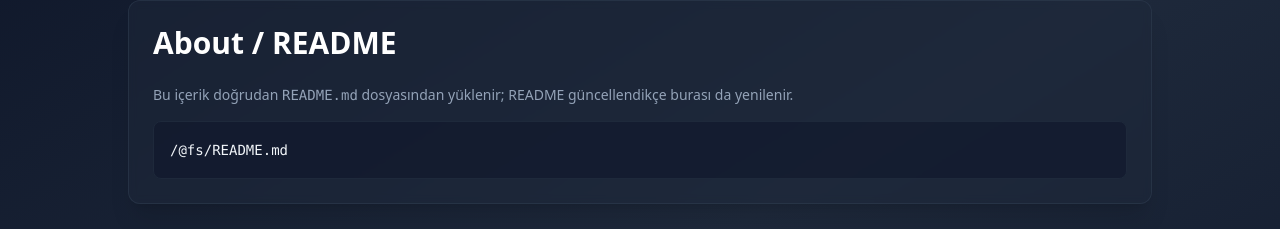
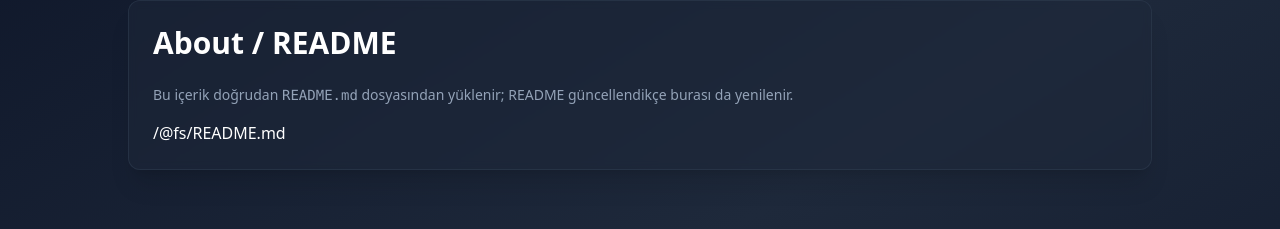
Before and after one commit to TunahanKicci/defi-rugpull-detector, a React (Vite) app in the folder frontend/: page /about in a window 1280 px wide. Shown: the part 113-342 px from the top of the page. Built offline with nearby package versions, Linux system fonts and the light colour scheme; no server answers.

Commit message:
home page renk düzeltmesi yapıldı

```diff
--- a/frontend/package.json
+++ b/frontend/package.json
@@ -14,8 +14,10 @@
     "lucide-react": "^0.300.0",
     "react": "^18.2.0",
     "react-dom": "^18.2.0",
+    "react-markdown": "^10.1.0",
     "react-router-dom": "^6.21.0",
-    "recharts": "^2.10.3"
+    "recharts": "^2.10.3",
+    "remark-gfm": "^4.0.1"
   },
   "devDependencies": {
     "@types/react": "^18.2.43",
--- a/frontend/src/pages/About.jsx
+++ b/frontend/src/pages/About.jsx
@@ -1,4 +1,6 @@
 import readmeContent from '../../../README.md?raw'
+import ReactMarkdown from 'react-markdown'
+import remarkGfm from 'remark-gfm'
 
 export default function About() {
   return (
@@ -9,9 +11,31 @@ export default function About() {
           Bu içerik doğrudan <code>README.md</code> dosyasından yüklenir; README güncellendikçe burası da yenilenir.
         </p>
 
-        <pre className="whitespace-pre-wrap text-slate-100 text-sm leading-6 bg-slate-900/60 border border-slate-800 rounded-lg p-4 overflow-x-auto">
-{readmeContent}
-        </pre>
+        <div className="prose prose-invert prose-slate max-w-none
+                        prose-headings:text-slate-100
+                        prose-h1:text-3xl prose-h1:font-bold prose-h1:mb-4 prose-h1:border-b prose-h1:border-slate-700 prose-h1:pb-3
+                        prose-h2:text-2xl prose-h2:font-bold prose-h2:mt-8 prose-h2:mb-4 prose-h2:border-b prose-h2:border-slate-800 prose-h2:pb-2
+                        prose-h3:text-xl prose-h3:font-semibold prose-h3:mt-6 prose-h3:mb-3
+                        prose-p:text-slate-300 prose-p:leading-7 prose-p:mb-4
+                        prose-a:text-blue-400 prose-a:no-underline hover:prose-a:text-blue-300 hover:prose-a:underline
+                        prose-strong:text-slate-100 prose-strong:font-semibold
+                        prose-code:text-emerald-400 prose-code:bg-slate-900/60 prose-code:px-1.5 prose-code:py-0.5 prose-code:rounded prose-code:text-sm
+                        prose-pre:bg-slate-900/60 prose-pre:border prose-pre:border-slate-800 prose-pre:rounded-lg prose-pre:p-4
+                        prose-blockquote:border-l-4 prose-blockquote:border-yellow-500/50 prose-blockquote:bg-yellow-500/5 prose-blockquote:pl-4 prose-blockquote:py-2 prose-blockquote:italic prose-blockquote:text-slate-300
+                        prose-ul:text-slate-300 prose-ul:list-disc prose-ul:ml-6 prose-ul:mb-4
+                        prose-ol:text-slate-300 prose-ol:list-decimal prose-ol:ml-6 prose-ol:mb-4
+                        prose-li:mb-2
+                        prose-table:border-collapse prose-table:w-full prose-table:mb-6
+                        prose-thead:bg-slate-800/50 prose-thead:border-b-2 prose-thead:border-slate-700
+                        prose-th:text-left prose-th:px-4 prose-th:py-3 prose-th:font-semibold prose-th:text-slate-200 prose-th:border prose-th:border-slate-700
+                        prose-td:px-4 prose-td:py-3 prose-td:text-slate-300 prose-td:border prose-td:border-slate-800
+                        prose-tr:border-b prose-tr:border-slate-800
+                        prose-img:rounded-lg prose-img:shadow-lg
+                        ">
+          <ReactMarkdown remarkPlugins={[remarkGfm]}>
+            {readmeContent}
+          </ReactMarkdown>
+        </div>
       </div>
     </div>
   )
--- a/frontend/src/pages/Home.jsx
+++ b/frontend/src/pages/Home.jsx
@@ -79,9 +79,9 @@ export default function Home() {
               value={chain}
               onChange={(e) => setChain(e.target.value)}
             >
-              <option value="ethereum">Ethereum</option>
-              <option value="bsc">Binance Smart Chain</option>
-              <option value="polygon">Polygon</option>
+              <option value="ethereum" className="bg-slate-800 text-white">Ethereum</option>
+              <option value="bsc" className="bg-slate-800 text-white">Binance Smart Chain</option>
+              <option value="polygon" className="bg-slate-800 text-white">Polygon</option>
             </select>
           </div>
 
@@ -103,7 +103,7 @@ export default function Home() {
       <div className="fixed top-24 right-4 z-50 w-64 card shadow-lg p-3">
         {/* Header with toggle button */}
         <div className="flex items-center justify-between mb-2">
-          <h3 className="text-base font-bold">Popular Tokens</h3>
+          <h3 className="text-base font-bold">Quick Select</h3>
           <button
             onClick={() => setTokenPanelOpen(!tokenPanelOpen)}
             className="btn btn-xs btn-ghost"
```
Also changed, not shown: 1 other file (tests, documents, lock files or other folders).
